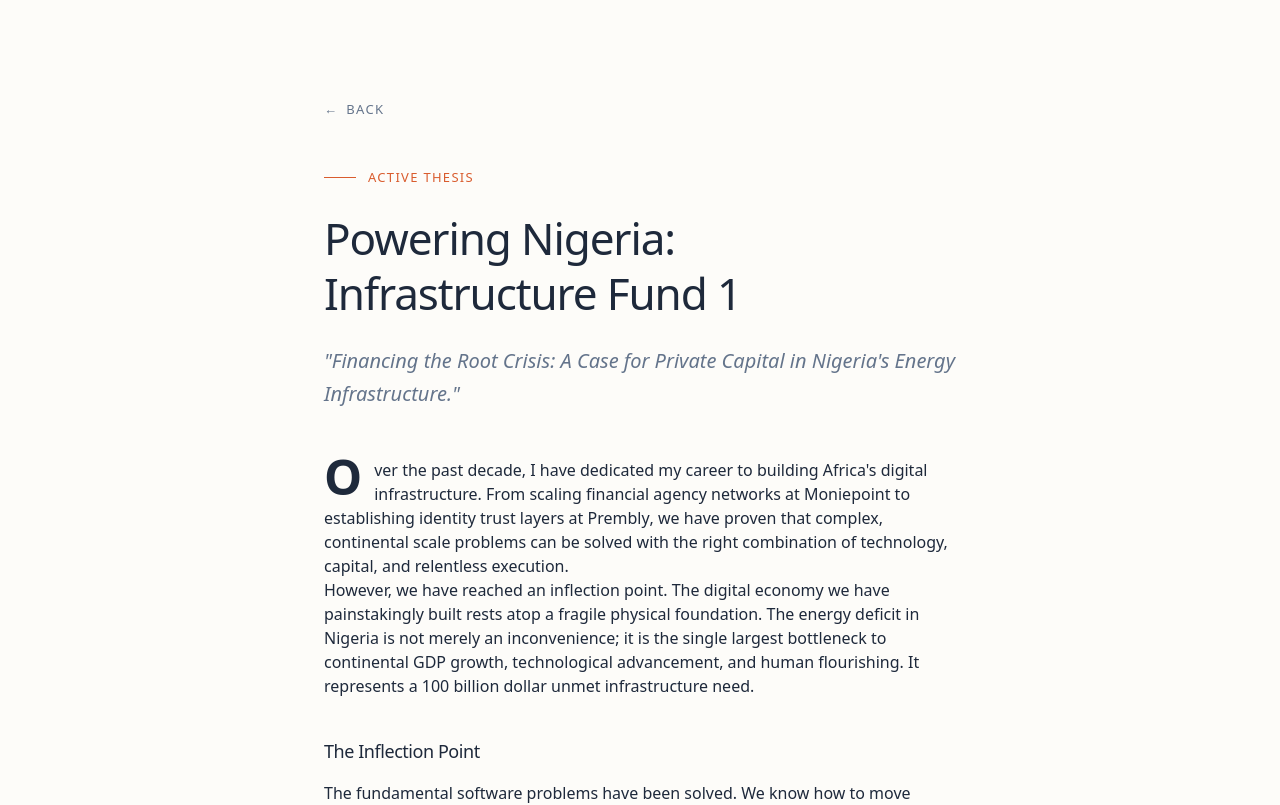
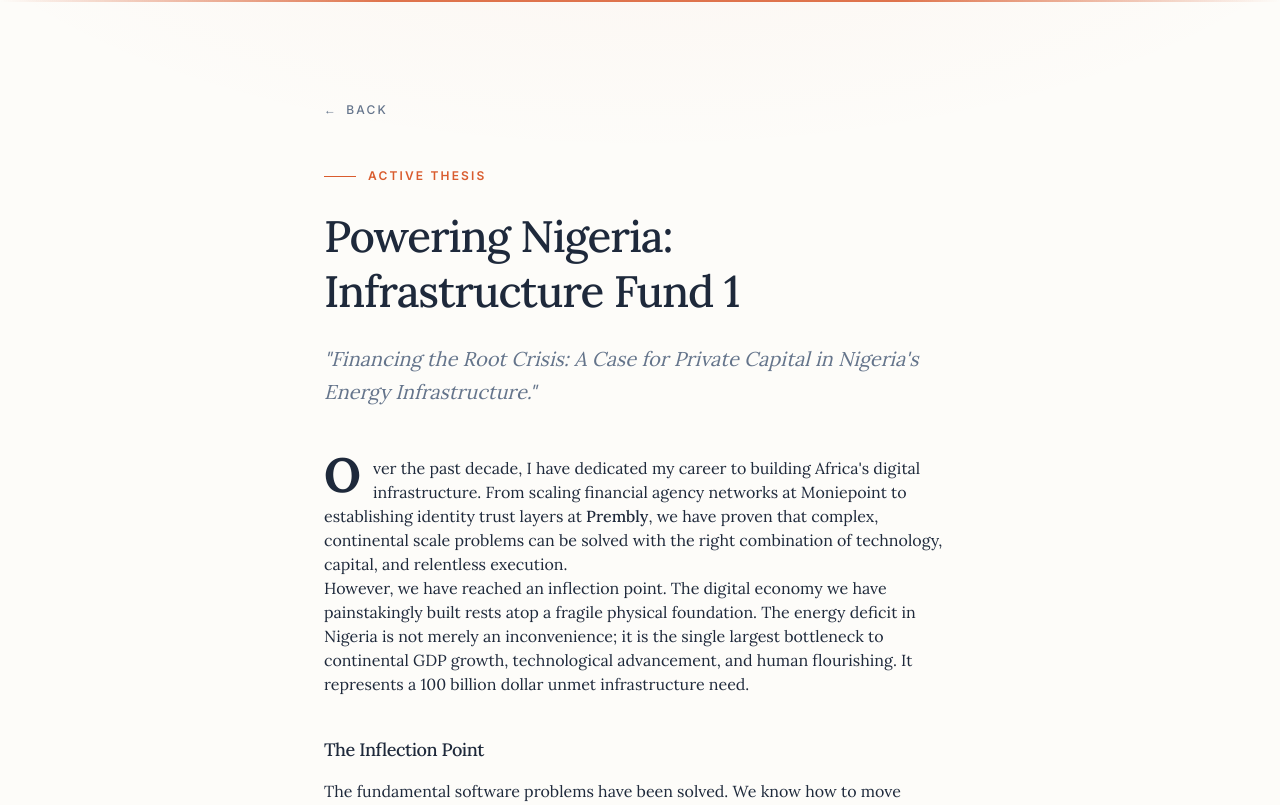
Before and after one commit to Threadigit/adetuyi.com, a Next.js app: page /thesis in a window 1280 px wide. Shown: the top 805 px of the page. Built offline with nearby package versions, Linux system fonts and the light colour scheme.

Commit message:
update new ui

```diff
--- a/src/app/globals.css
+++ b/src/app/globals.css
@@ -8,19 +8,69 @@
   --color-border: #e2e8f0;
   --color-surface: #ffffff;
   --font-sans: var(--font-lora), ui-serif, Georgia, Cambria, "Times New Roman", Times, serif;
+  --font-ui: var(--font-inter), ui-sans-serif, system-ui, -apple-system, "Segoe UI", sans-serif;
+}
+
+html {
+  scroll-behavior: smooth;
 }
 
 body {
   background-color: var(--color-background);
+  background-image: radial-gradient(
+    1100px 480px at 50% -180px,
+    rgba(217, 92, 46, 0.05),
+    transparent 70%
+  );
+  background-repeat: no-repeat;
   color: var(--color-foreground);
   font-family: var(--font-sans);
   -webkit-font-smoothing: antialiased;
   -moz-osx-font-smoothing: grayscale;
+  text-rendering: optimizeLegibility;
+  font-feature-settings: "kern" 1, "liga" 1;
+}
+
+/* Accent hairline across the top of the viewport */
+body::before {
+  content: "";
+  position: fixed;
+  top: 0;
+  left: 0;
+  right: 0;
+  height: 2px;
+  background: linear-gradient(
+    90deg,
+    rgba(217, 92, 46, 0) 0%,
+    rgba(217, 92, 46, 0.85) 30%,
+    rgba(217, 92, 46, 0.85) 70%,
+    rgba(217, 92, 46, 0) 100%
+  );
+  z-index: 50;
+  pointer-events: none;
 }
 
 ::selection {
   background: var(--color-accent);
   color: var(--color-surface);
+}
+
+:focus-visible {
+  outline: 2px solid var(--color-accent);
+  outline-offset: 3px;
+  border-radius: 2px;
+}
+
+/* Section eyebrow label with leading accent dash */
+.section-label::before {
+  content: "";
+  display: inline-block;
+  width: 1.75rem;
+  height: 1px;
+  background: var(--color-accent);
+  margin-right: 0.75rem;
+  vertical-align: middle;
+  transform: translateY(-1px);
 }
 
 /* Minimal link underline animation */
@@ -67,3 +117,12 @@ body {
 .delay-500 { animation-delay: 500ms !important; }
 .delay-600 { animation-delay: 600ms !important; }
 .delay-700 { animation-delay: 700ms !important; }
+
+@media (prefers-reduced-motion: reduce) {
+  html {
+    scroll-behavior: auto;
+  }
+  .animate-fade-up {
+    animation: none !important;
+  }
+}
--- a/src/app/layout.tsx
+++ b/src/app/layout.tsx
@@ -1,5 +1,5 @@
 import type { Metadata } from "next";
-import { Lora } from "next/font/google";
+import { Lora, Inter } from "next/font/google";
 import "./globals.css";
 import StructuredData from "@/components/StructuredData";
 
@@ -7,6 +7,11 @@ const lora = Lora({
   variable: "--font-lora",
   subsets: ["latin"],
   weight: ["400", "500", "600", "700"],
+});
+
+const inter = Inter({
+  variable: "--font-inter",
+  subsets: ["latin"],
 });
 
 export const metadata: Metadata = {
@@ -103,11 +108,11 @@ export default function RootLayout({
   children: React.ReactNode;
 }>) {
   return (
-    <html lang="en" suppressHydrationWarning>
+    <html lang="en" className={`${lora.variable} ${inter.variable}`} suppressHydrationWarning>
       <head>
         <StructuredData />
       </head>
-      <body className={`${lora.variable} font-sans`} suppressHydrationWarning>
+      <body className="font-sans" suppressHydrationWarning>
         {children}
       </body>
     </html>
--- a/src/app/thesis/page.tsx
+++ b/src/app/thesis/page.tsx
@@ -14,7 +14,7 @@ export default function ThesisPage() {
     <main className="max-w-[680px] mx-auto px-6 py-16 md:py-24">
       <Link
         href="/"
-        className="inline-flex items-center text-[13px] font-medium uppercase tracking-widest text-muted hover:text-foreground transition-colors mb-12"
+        className="inline-flex items-center text-[12px] font-ui font-medium uppercase tracking-[0.18em] text-muted hover:text-foreground transition-colors mb-12"
       >
         <span className="mr-2">←</span> Back
       </Link>
@@ -23,7 +23,7 @@ export default function ThesisPage() {
         <header className="mb-12">
           <div className="flex items-center gap-3 mb-6">
             <div className="h-[1px] w-8 bg-accent"></div>
-            <span className="text-[13px] font-medium uppercase tracking-widest text-accent">
+            <span className="text-[12px] font-ui font-semibold uppercase tracking-[0.18em] text-accent">
               Active Thesis
             </span>
           </div>
@@ -68,14 +68,14 @@ export default function ThesisPage() {
             The technology exists. The policy frameworks are improving. The demand is unambiguous and backed by a demonstrated willingness to pay. What is absent is the structured deployment of private capital at scale.
           </p>
 
-          <div className="my-12 p-8 bg-accent/5 ring-1 ring-border rounded-xl">
+          <div className="my-12 p-8 md:p-10 bg-gradient-to-br from-accent/[0.07] via-accent/[0.03] to-transparent ring-1 ring-accent/15 rounded-2xl shadow-[0_8px_30px_rgba(30,41,59,0.06)]">
             <h4 className="text-[15px] font-semibold text-foreground mb-3">Join the Mission</h4>
             <p className="text-[14px] mb-6">
               This is a generational challenge requiring operators, policymakers, and capital to align perfectly. If this thesis resonates with the future you want to build, the fund is currently in its capital formation phase.
             </p>
             <a
               href="mailto:tolu@adetuyi.com?subject=Powering Nigeria IF1"
-              className="inline-flex items-center gap-2 bg-foreground text-white px-6 py-3 rounded-full hover:bg-foreground/90 transition-colors font-medium text-[14px]"
+              className="inline-flex items-center gap-2 bg-foreground text-white px-6 py-3 rounded-full hover:bg-foreground/90 hover:-translate-y-0.5 transition-all duration-300 font-medium text-[14px] shadow-[0_4px_14px_rgba(30,41,59,0.2)] hover:shadow-[0_8px_24px_rgba(30,41,59,0.28)]"
             >
               Reach out to discuss <span className="text-accent">↗</span>
             </a>
--- a/src/app/writing/[slug]/page.tsx
+++ b/src/app/writing/[slug]/page.tsx
@@ -84,14 +84,14 @@ function renderBlock(block: ContentBlock, index: number) {
       return (
         <div
           key={index}
-          className="my-6 p-6 bg-accent/5 ring-1 ring-border rounded-xl text-[14px] leading-relaxed text-muted"
+          className="my-6 p-6 bg-gradient-to-br from-accent/[0.07] via-accent/[0.03] to-transparent ring-1 ring-accent/15 rounded-xl text-[14px] leading-relaxed text-muted"
           dangerouslySetInnerHTML={{ __html: block.text }}
         />
       );
     case "image":
       return (
         <figure key={index} className="my-8">
-          <img src={block.url} alt={block.alt} className="w-full rounded-xl border border-border" />
+          <img src={block.url} alt={block.alt} className="w-full rounded-xl border border-border shadow-[0_8px_30px_rgba(30,41,59,0.08)]" />
           {block.caption && (
             <figcaption className="text-center text-[13px] text-muted mt-3">
               {block.caption}
@@ -130,7 +130,7 @@ export default async function WritingPost({ params }: PageProps) {
     <main className="max-w-[680px] mx-auto px-6 py-16 md:py-24">
       <Link
         href="/writing"
-        className="inline-flex items-center text-[13px] font-medium uppercase tracking-widest text-muted hover:text-foreground transition-colors mb-12"
+        className="inline-flex items-center text-[12px] font-ui font-medium uppercase tracking-[0.18em] text-muted hover:text-foreground transition-colors mb-12"
       >
         <span className="mr-2">←</span> All Writing
       </Link>
@@ -139,7 +139,7 @@ export default async function WritingPost({ params }: PageProps) {
         <header className="mb-12">
           <div className="flex items-center gap-3 mb-6">
             <div className="h-[1px] w-8 bg-accent"></div>
-            <span className="text-[12px] font-medium uppercase tracking-widest text-accent">
+            <span className="text-[12px] font-ui font-semibold uppercase tracking-[0.18em] text-accent">
               {post.category}
             </span>
           </div>
--- a/src/app/writing/page.tsx
+++ b/src/app/writing/page.tsx
@@ -24,7 +24,7 @@ export default function WritingPage() {
     <main className="max-w-[680px] mx-auto px-6 py-16 md:py-24">
       <Link
         href="/"
-        className="inline-flex items-center text-[13px] font-medium uppercase tracking-widest text-muted hover:text-foreground transition-colors mb-12"
+        className="inline-flex items-center text-[12px] font-ui font-medium uppercase tracking-[0.18em] text-muted hover:text-foreground transition-colors mb-12"
       >
         <span className="mr-2">←</span> Back
       </Link>
@@ -32,7 +32,7 @@ export default function WritingPage() {
       <header className="mb-14 animate-fade-up delay-100">
         <div className="flex items-center gap-3 mb-6">
           <div className="h-[1px] w-8 bg-accent"></div>
-          <span className="text-[13px] font-medium uppercase tracking-widest text-accent">
+          <span className="text-[12px] font-ui font-semibold uppercase tracking-[0.18em] text-accent">
             Writing
           </span>
         </div>
@@ -49,16 +49,16 @@ export default function WritingPage() {
           <article key={post.slug}>
             <Link
               href={`/writing/${post.slug}`}
-              className="group block py-7"
+              className="group block py-7 -mx-4 px-4 rounded-xl hover:bg-accent/[0.04] transition-colors duration-300"
             >
               <div className="flex items-center gap-3 mb-3">
-                <span className="text-[12px] uppercase tracking-widest text-accent font-medium">
+                <span className="text-[11px] font-ui uppercase tracking-widest text-accent font-medium">
                   {post.category}
                 </span>
                 <span className="text-muted/40 text-[10px]">·</span>
                 <time
                   dateTime={post.date}
-                  className="text-[12px] uppercase tracking-widest text-muted/60"
+                  className="text-[11px] font-ui uppercase tracking-widest text-muted/60"
                 >
                   {new Date(post.date).toLocaleDateString("en-US", {
                     year: "numeric",
```
Also changed, not shown: src/app/page.tsx (+30 -31 lines), .claude/launch.json (added).
